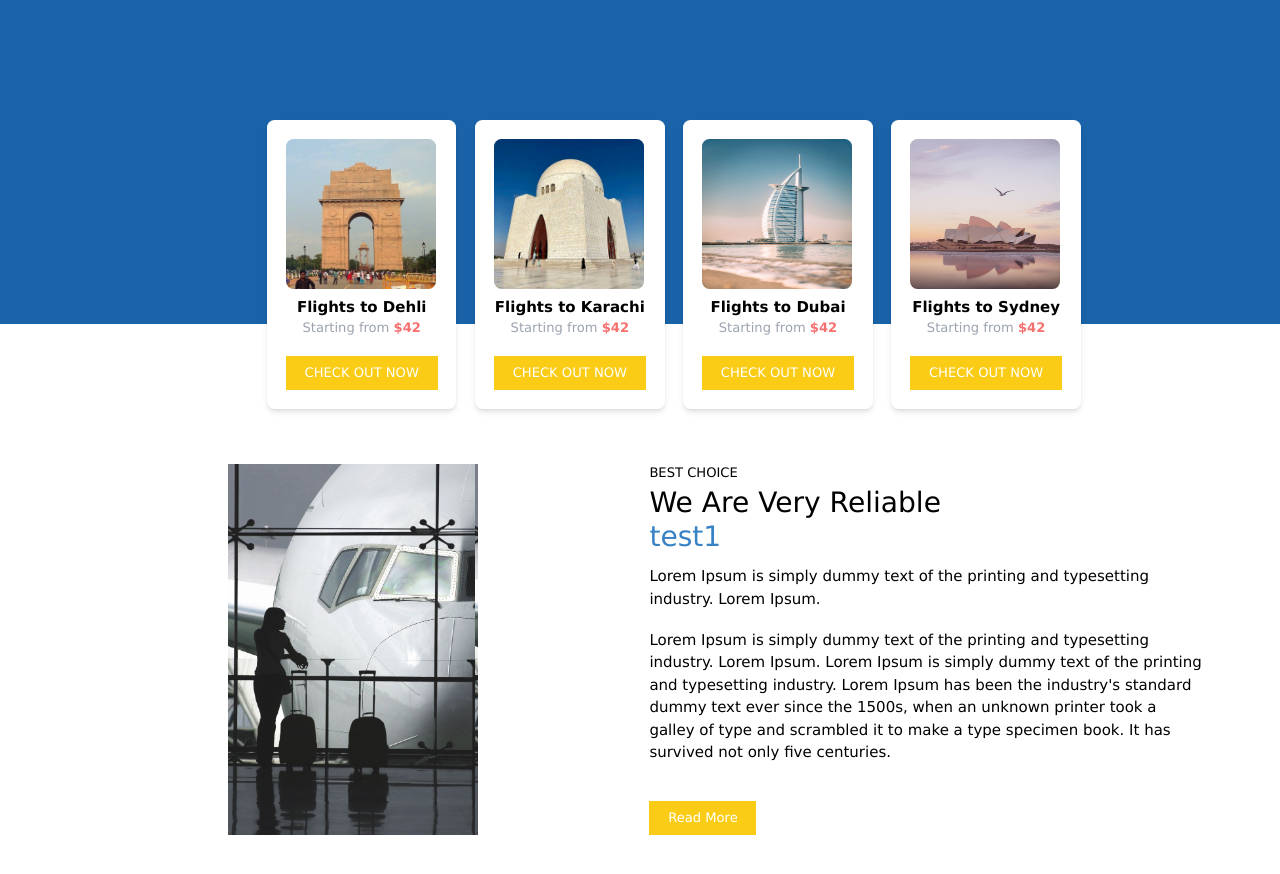
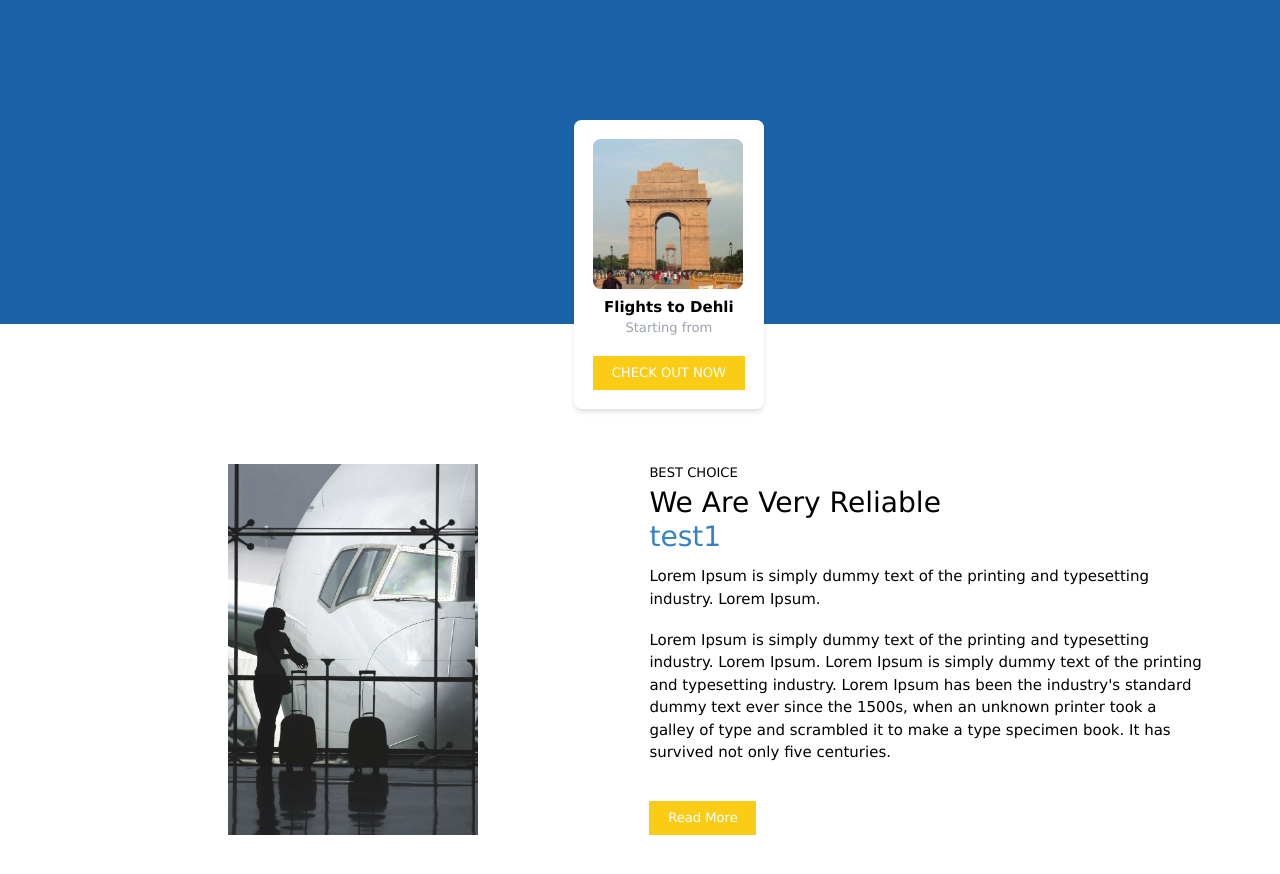
Before and after one commit to mohisa302/Parvaz, a React (Create React App) app: page / in a window 1280 px wide. Shown: the part 1600-2474 px from the top of the page. Built offline with nearby package versions, Linux system fonts and the light colour scheme.

Commit message:
Add projects

```diff
--- a/src/components/LowestFareComp.js
+++ b/src/components/LowestFareComp.js
@@ -1,21 +1,24 @@
 import React from 'react';
-import { LOWEST_FARE_LIST } from '../constants/AppConstants';
+import { LOWEST_FARE_LIST } from '../constants/Data';
 import { ButtonYellowComp } from './ButtonYellowComp';
-
+import { useLocation } from 'react-router-dom';
 export const LowestFareComp = () => {
+  const location = useLocation();
+  const projects = LOWEST_FARE_LIST.filter((item) => item.root === location.pathname);
+  console.log(projects);
   return (
     <div className="relative h-[65%] px-20 py-20 bg-[#1a63a8]">
       <p className="text-sm text-center text-white">CURRENT FARE</p>
       <p className="text-3xl mt-1 text-center text-white">Today's Lowest Fare</p>
-      <div className="flex absolute bottom-[-85px] ml-[15%]">
-        {LOWEST_FARE_LIST.map((item) => {
+      <div className="flex absolute bottom-[-85px] ml-[39%]">
+        {projects.map((item) => {
           return (
             <div key={`lowest-fare-${item.id}`} className="bg-white px-5 py-5 text-center mr-5 rounded-lg shadow-md">
               <img src={item.image} className="h-[150px] w-[150px] rounded-lg" />
               <p className="mt-2 font-semibold">{item.heading}</p>
               <p className="text-sm">
                 <span className="text-gray-400">Starting from</span>{' '}
-                <spn className="text-red-400 font-semibold">{item.price}</spn>
+                <spn className="text-red-400 font-semibold">{item.describtion}</spn>
               </p>
               <ButtonYellowComp label={'CHECK OUT NOW'} extraStyle={'mt-5'} />
             </div>
--- a/src/constants/AppConstants.js
+++ /dev/null
@@ -1,31 +0,0 @@
-import DehliImage from "../assets/india_gate.jpeg";
-import KarachiImage from "../assets/karachi.jpeg";
-import DubailImage from "../assets/dubai.jpeg";
-import SydneyImage from "../assets/sydney.jpeg";
-
-export const LOWEST_FARE_LIST = [
-  {
-    id: 1,
-    heading: "Flights to Dehli",
-    price: "$42",
-    image: DehliImage,
-  },
-  {
-    id: 2,
-    heading: "Flights to Karachi",
-    price: "$42",
-    image: KarachiImage,
-  },
-  {
-    id: 3,
-    heading: "Flights to Dubai",
-    price: "$42",
-    image: DubailImage,
-  },
-  {
-    id: 4,
-    heading: "Flights to Sydney",
-    price: "$42",
-    image: SydneyImage,
-  },
-];
--- a/src/constants/Data.js
+++ b/src/constants/Data.js
@@ -1,5 +1,4 @@
 import DehliImage from '../assets/india_gate.jpeg';
-import KarachiImage from '../assets/karachi.jpeg';
 
 import icon1 from '../assets/icon1.png';
 import icon2 from '../assets/icon2.png';
@@ -13,58 +12,42 @@ import TransBack from '../assets/back-transport.jpg';
 import EnvBack from '../assets/back-env.jpg';
 import MediBack from '../assets/back-medicine.jpeg';
 
-export const Projects = [
-  [
+export const LOWEST_FARE_LIST = [
   {
     id: 1,
     heading: 'Flights to Dehli',
     price: '$42',
     image: DehliImage,
+    root: '/',
   },
-  ],
-  [
   {
     id: 2,
-      heading: 'Flights to Karachi',
+    heading: 'Flights to Dehli',
     price: '$42',
-      image: KarachiImage,
+    image: DehliImage,
+    root: '/building',
   },
-  ],
-  [
   {
     id: 3,
-      heading: 'Flights to Karachi',
+    heading: 'Flights to Dehli',
     price: '$42',
-      image: KarachiImage,
+    image: DehliImage,
+    root: '/transportation',
   },
-  ],
-
-  [
   {
     id: 4,
-      heading: 'Flights to Karachi',
+    heading: 'Flights to Dehli',
     price: '$42',
-      image: KarachiImage,
+    image: DehliImage,
+    root: '/environment',
   },
-  ],
-
-  [
   {
     id: 5,
-      heading: 'Flights to Karachi',
+    heading: 'Flights to Dehli',
     price: '$42',
-      image: KarachiImage,
+    image: DehliImage,
+    root: '/medicine',
   },
-  ],
-
-  [
-    {
-      id: 2,
-      heading: 'Flights to Karachi',
-      price: '$42',
-      image: KarachiImage,
-    },
-  ],
 ];
 
 export const Background = [
```
Lines whose indentation alone changed are shown as unchanged.
